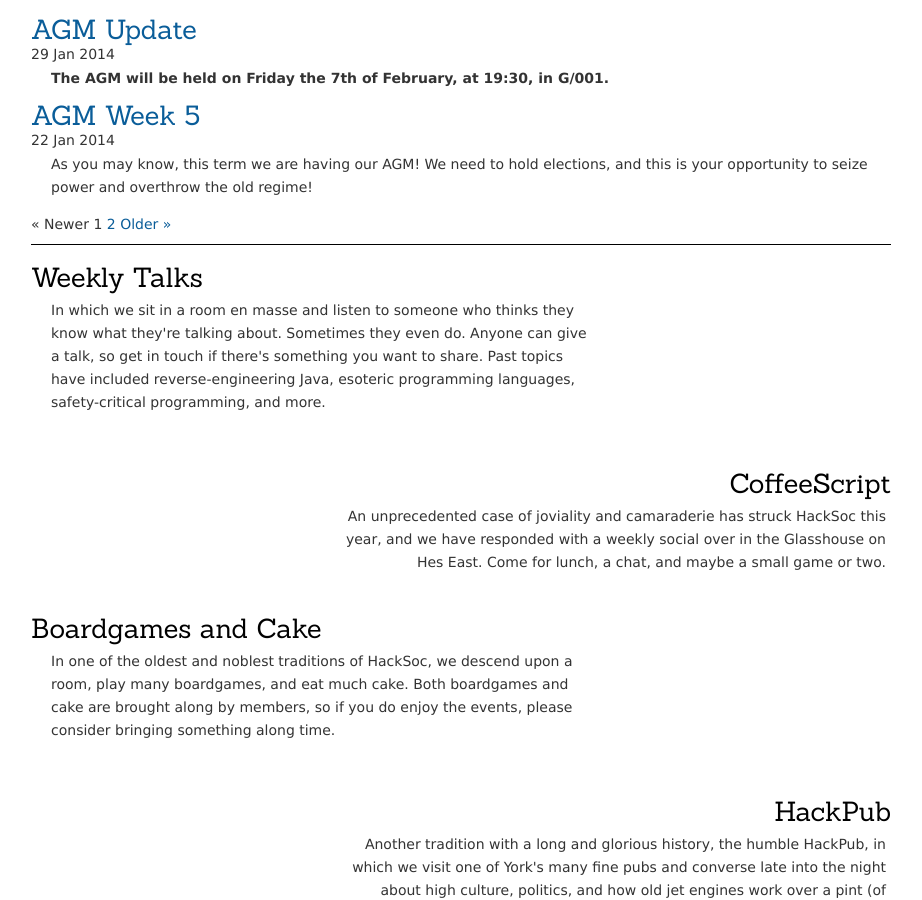
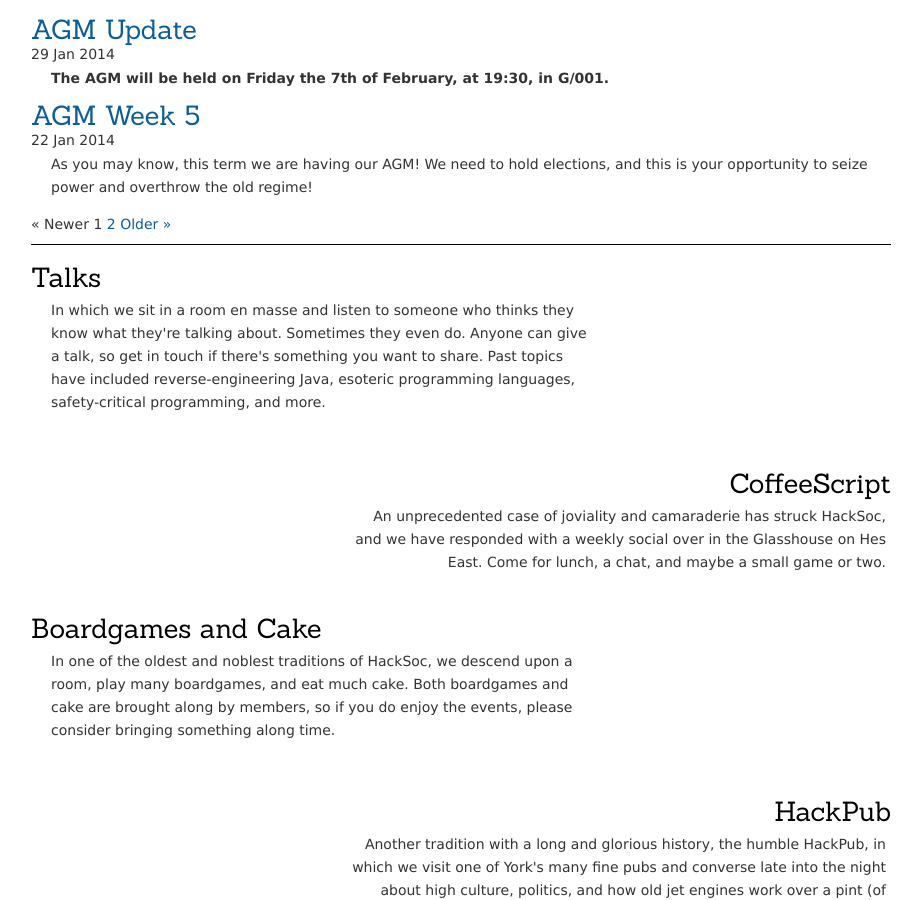
Before and after one commit to HackSoc/hacksoc.org, a Jekyll site: the page built from index.html, in a window 1280 px wide and 900 px high, scrolled down 557 px. Shown: the whole window, without its empty margins (179-1101 px from the left). Built offline with Jekyll 4.4.1, drawn with Linux system fonts in a browser that asks for light colours; some web fonts are replaced; the list of posts is cut into pages by our own code.

Commit message:
Prod wording of talks/coffeescript

```diff
--- a/index.html
+++ b/index.html
@@ -56,13 +56,13 @@ layout: wrapper
 
 
 <div class="infobox">
-  <h2>Weekly Talks</h2>
+  <h2>Talks</h2>
   <p>In which we sit in a room en masse and listen to someone who thinks they know what they're talking about. Sometimes they even do. Anyone can give a talk, so get in touch if there's something you want to share. Past topics have included reverse-engineering Java, esoteric programming languages, safety-critical programming, and more.</p>
 </div>
 
 <div class="infobox alternate">
   <h2>CoffeeScript</h2>
-  <p>An unprecedented case of joviality and camaraderie has struck HackSoc this year, and we have responded with a weekly social over in the Glasshouse on Hes East. Come for lunch, a chat, and maybe a small game or two.</p>
+  <p>An unprecedented case of joviality and camaraderie has struck HackSoc, and we have responded with a weekly social over in the Glasshouse on Hes East. Come for lunch, a chat, and maybe a small game or two.</p>
 </div>
 
 <div class="infobox">
```
